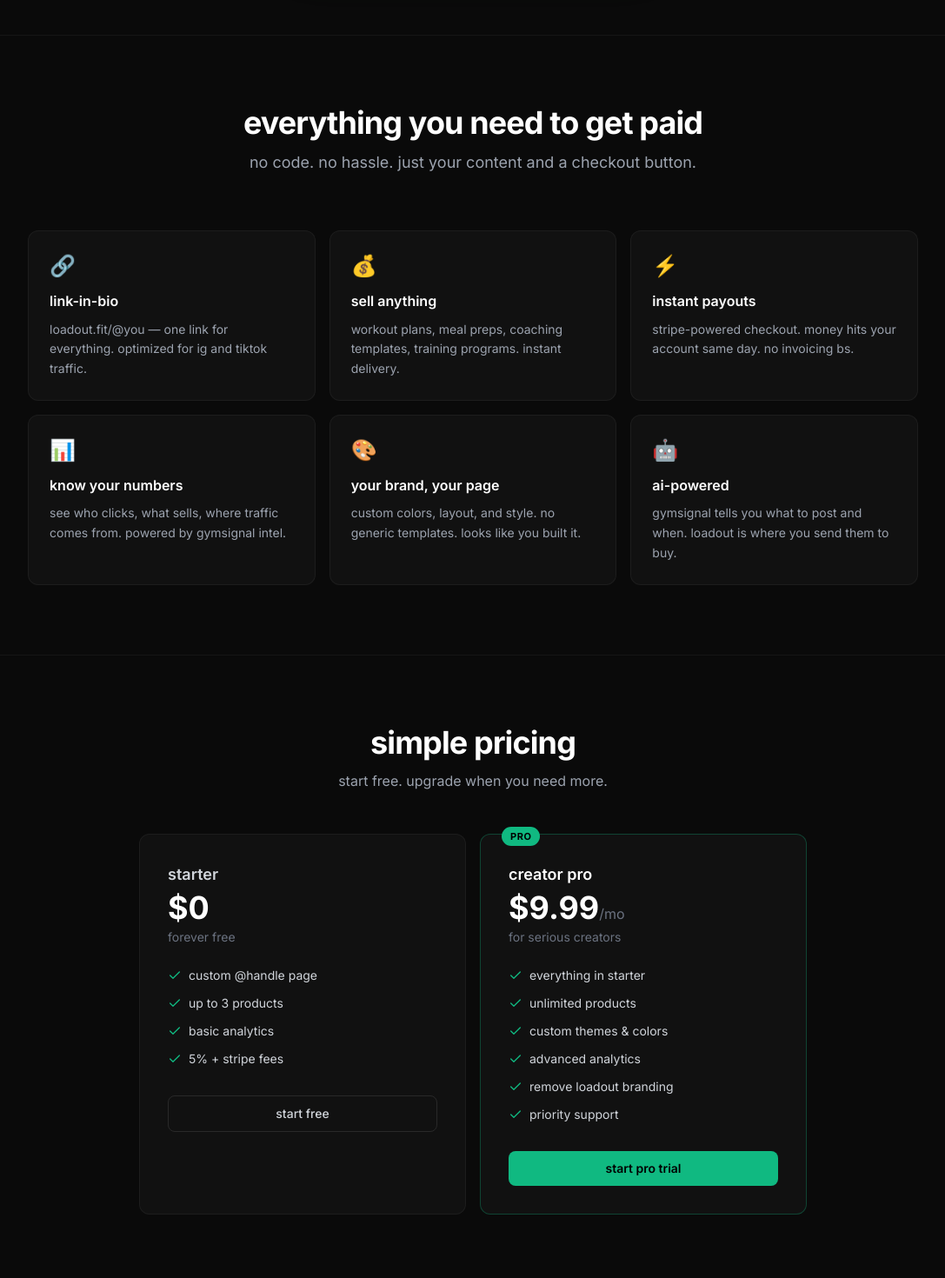
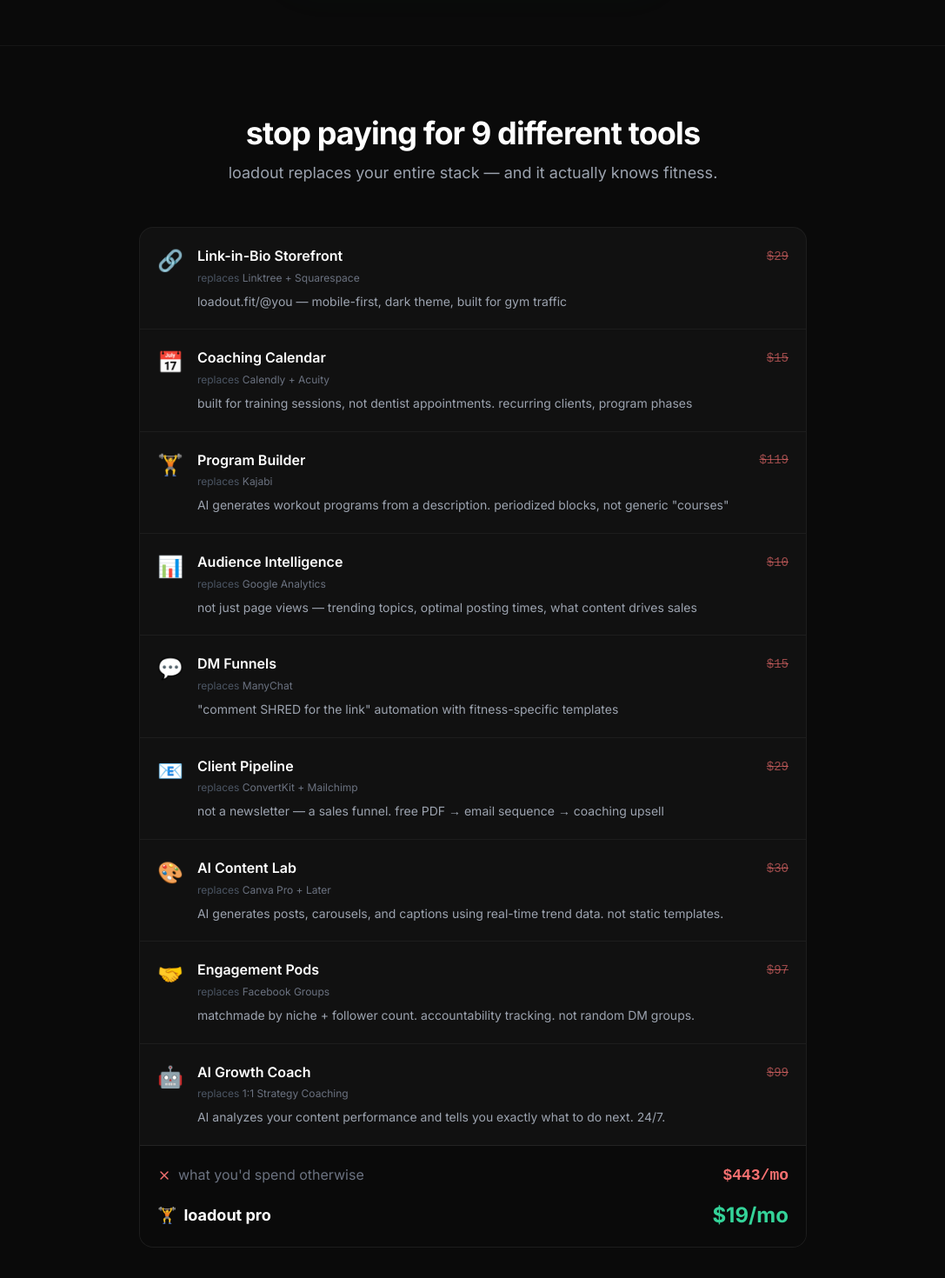
Before and after one commit to realworldbuilder/loadout, a Next.js app: page / in a window 1280 px wide. Shown: the part 1140-2610 px from the top of the page at 87% size, without its empty margins (96-1183 px from the left). Built offline with nearby package versions, Linux system fonts and the light colour scheme.

Commit message:
landing page: replaces section, stan comparison, AI exclusives, /mo pricing

```diff
--- a/src/app/page.tsx
+++ b/src/app/page.tsx
@@ -4,39 +4,84 @@
 import {
   ArrowRight,
   Check,
+  X,
 } from 'lucide-react';
 
-const features = [
+const toolComparison = [
   {
     emoji: '🔗',
-    title: 'link-in-bio',
-    desc: 'loadout.fit/@you — one link for everything. optimized for ig and tiktok traffic.',
+    tool: 'Link-in-Bio Storefront',
+    replaces: 'Linktree + Squarespace',
+    replaceCost: '$29',
+    loadoutVersion: 'loadout.fit/@you — mobile-first, dark theme, built for gym traffic',
   },
   {
-    emoji: '💰',
-    title: 'sell anything',
-    desc: 'workout plans, meal preps, coaching templates, training programs. instant delivery.',
+    emoji: '📅',
+    tool: 'Coaching Calendar',
+    replaces: 'Calendly + Acuity',
+    replaceCost: '$15',
+    loadoutVersion: 'built for training sessions, not dentist appointments. recurring clients, program phases',
   },
   {
-    emoji: '⚡',
-    title: 'instant payouts',
-    desc: 'stripe-powered checkout. money hits your account same day. no invoicing bs.',
+    emoji: '🏋️',
+    tool: 'Program Builder',
+    replaces: 'Kajabi',
+    replaceCost: '$119',
+    loadoutVersion: 'AI generates workout programs from a description. periodized blocks, not generic "courses"',
   },
   {
     emoji: '📊',
-    title: 'know your numbers',
-    desc: 'see who clicks, what sells, where traffic comes from. powered by gymsignal intel.',
+    tool: 'Audience Intelligence',
+    replaces: 'Google Analytics',
+    replaceCost: '$10',
+    loadoutVersion: 'not just page views — trending topics, optimal posting times, what content drives sales',
+  },
+  {
+    emoji: '💬',
+    tool: 'DM Funnels',
+    replaces: 'ManyChat',
+    replaceCost: '$15',
+    loadoutVersion: '"comment SHRED for the link" automation with fitness-specific templates',
+  },
+  {
+    emoji: '📧',
+    tool: 'Client Pipeline',
+    replaces: 'ConvertKit + Mailchimp',
+    replaceCost: '$29',
+    loadoutVersion: 'not a newsletter — a sales funnel. free PDF → email sequence → coaching upsell',
   },
   {
     emoji: '🎨',
-    title: 'your brand, your page',
-    desc: 'custom colors, layout, and style. no generic templates. looks like you built it.',
+    tool: 'AI Content Lab',
+    replaces: 'Canva Pro + Later',
+    replaceCost: '$30',
+    loadoutVersion: 'AI generates posts, carousels, and captions using real-time trend data. not static templates.',
+  },
+  {
+    emoji: '🤝',
+    tool: 'Engagement Pods',
+    replaces: 'Facebook Groups',
+    replaceCost: '$97',
+    loadoutVersion: 'matchmade by niche + follower count. accountability tracking. not random DM groups.',
   },
   {
     emoji: '🤖',
-    title: 'ai-powered',
-    desc: 'gymsignal tells you what to post and when. loadout is where you send them to buy.',
+    tool: 'AI Growth Coach',
+    replaces: '1:1 Strategy Coaching',
+    replaceCost: '$99',
+    loadoutVersion: 'AI analyzes your content performance and tells you exactly what to do next. 24/7.',
   },
+];
+
+const totalReplaceCost = toolComparison.reduce((a, t) => a + parseInt(t.replaceCost.replace('$', '')), 0);
+
+const onlyOnLoadout = [
+  { emoji: '🤖', title: 'AI Product Writer', desc: 'describe your program in 2 sentences → full listing in 10 seconds' },
+  { emoji: '💰', title: 'Trend-Powered Pricing', desc: '"creators in your niche charge $24-34 for shred programs. you\'re undercharging."' },
+  { emoji: '🎯', title: 'Smart Promote Alerts', desc: '"cutting season trending 92% — push your shred program NOW"' },
+  { emoji: '📐', title: 'Workout Plan Builder', desc: 'drag-and-drop program design. export as PDF or deliver in-app via M2M' },
+  { emoji: '📈', title: 'Competitor Intel', desc: 'see what similar creators sell, at what price, and what\'s working' },
+  { emoji: '🧠', title: 'M2M Voice Delivery', desc: 'clients get your programs delivered to their wrist. train by voice, not screenshots' },
 ];
 
 export default function HomePage() {
@@ -65,9 +110,8 @@
       </nav>
 
       {/* Hero */}
-      <section className="pt-28 pb-20 px-6">
+      <section className="pt-28 pb-16 px-6">
         <div className="max-w-4xl mx-auto text-center">
-          {/* Badge */}
           <div className="inline-flex items-center gap-2 bg-emerald-500/10 border border-emerald-500/20 text-emerald-400 text-xs font-medium px-3 py-1.5 rounded-full mb-8">
             <span className="w-1.5 h-1.5 bg-emerald-400 rounded-full animate-pulse" />
             powered by gymsignal intelligence
@@ -82,9 +126,9 @@
           </h1>
 
           <p className="text-lg md:text-xl text-gray-400 mb-10 max-w-2xl mx-auto leading-relaxed">
-            the all-in-one storefront for fitness creators.
-            link-in-bio, digital products, instant payments.
-            built for people who live in the gym.
+            the all-in-one creator OS for fitness.
+            storefront, AI tools, coaching calendar, content lab, analytics —
+            all in one place. built for people who live in the gym.
           </p>
 
           <div className="flex flex-col sm:flex-row gap-3 justify-center items-center mb-12">
@@ -101,7 +145,7 @@
           <div className="flex items-center justify-center gap-6 text-xs text-gray-500">
             <span className="flex items-center gap-1.5">
               <Check className="h-3.5 w-3.5 text-emerald-500" />
-              free to start
+              free tier available
             </span>
             <span className="flex items-center gap-1.5">
               <Check className="h-3.5 w-3.5 text-emerald-500" />
@@ -109,7 +153,7 @@
             </span>
             <span className="flex items-center gap-1.5">
               <Check className="h-3.5 w-3.5 text-emerald-500" />
-              instant payouts
+              ai-powered everything
             </span>
           </div>
         </div>
@@ -119,7 +163,6 @@
       <section className="pb-20 px-6">
         <div className="max-w-md mx-auto">
           <div className="bg-[#111] rounded-2xl border border-white/10 p-6 shadow-2xl shadow-emerald-500/5">
-            {/* Fake profile card */}
             <div className="flex items-center gap-4 mb-6">
               <div className="w-16 h-16 rounded-full bg-gradient-to-br from-emerald-400 to-teal-600 flex items-center justify-center text-2xl">
                 💪
@@ -130,36 +173,26 @@
               </div>
             </div>
 
-            {/* Fake product cards */}
             <div className="space-y-3">
-              <div className="bg-[#1a1a1a] rounded-xl p-4 border border-white/5 flex justify-between items-center">
-                <div>
-                  <p className="font-medium text-sm">12-Week Shred Program</p>
-                  <p className="text-xs text-gray-500">PDF · 847 sold</p>
+              {[
+                { name: '12-Week Shred Program', meta: 'PDF · 847 sold', price: '$29' },
+                { name: 'Meal Prep Masterclass', meta: 'PDF · 412 sold', price: '$19' },
+                { name: '1:1 Coaching (Monthly)', meta: 'coaching · 23 active', price: '$149' },
+              ].map((p) => (
+                <div key={p.name} className="bg-[#1a1a1a] rounded-xl p-4 border border-white/5 flex justify-between items-center">
+                  <div>
+                    <p className="font-medium text-sm">{p.name}</p>
+                    <p className="text-xs text-gray-500">{p.meta}</p>
+                  </div>
+                  <span className="text-emerald-400 font-bold text-sm">{p.price}</span>
                 </div>
-                <span className="text-emerald-400 font-bold text-sm">$29</span>
-              </div>
-              <div className="bg-[#1a1a1a] rounded-xl p-4 border border-white/5 flex justify-between items-center">
-                <div>
-                  <p className="font-medium text-sm">Meal Prep Masterclass</p>
-                  <p className="text-xs text-gray-500">PDF · 412 sold</p>
-                </div>
-                <span className="text-emerald-400 font-bold text-sm">$19</span>
-              </div>
-              <div className="bg-[#1a1a1a] rounded-xl p-4 border border-white/5 flex justify-between items-center">
-                <div>
-                  <p className="font-medium text-sm">1:1 Coaching (Monthly)</p>
-                  <p className="text-xs text-gray-500">coaching · 23 active</p>
-                </div>
-                <span className="text-emerald-400 font-bold text-sm">$149</span>
-              </div>
+              ))}
             </div>
 
-            {/* Fake social links */}
             <div className="flex justify-center gap-3 mt-6">
-              {['instagram', 'tiktok', 'youtube', 'twitter'].map((s) => (
+              {['I', 'T', 'Y', 'X'].map((s) => (
                 <div key={s} className="w-9 h-9 rounded-full bg-white/5 flex items-center justify-center text-gray-500 text-xs font-mono">
-                  {s[0].toUpperCase()}
+                  {s}
                 </div>
               ))}
             </div>
@@ -169,19 +202,76 @@
         </div>
       </section>
 
-      {/* Features */}
+      {/* ========== REPLACES SECTION ========== */}
       <section className="py-20 px-6 border-t border-white/5">
-        <div className="max-w-5xl mx-auto">
-          <div className="text-center mb-16">
-            <h2 className="text-3xl md:text-4xl font-bold tracking-tight mb-3">everything you need to get paid</h2>
-            <p className="text-gray-400 text-lg">no code. no hassle. just your content and a checkout button.</p>
+        <div className="max-w-3xl mx-auto">
+          <div className="text-center mb-12">
+            <h2 className="text-3xl md:text-4xl font-bold tracking-tight mb-3">
+              stop paying for 9 different tools
+            </h2>
+            <p className="text-gray-400 text-lg">loadout replaces your entire stack — and it actually knows fitness.</p>
+          </div>
+
+          {/* Tool comparison list */}
+          <div className="bg-[#111] rounded-2xl border border-white/5 overflow-hidden">
+            {toolComparison.map((tool, i) => (
+              <div
+                key={tool.tool}
+                className={`p-5 ${i !== toolComparison.length - 1 ? 'border-b border-white/5' : ''} hover:bg-white/[0.02] transition-colors`}
+              >
+                <div className="flex items-start gap-4">
+                  <span className="text-2xl shrink-0 mt-0.5">{tool.emoji}</span>
+                  <div className="flex-1 min-w-0">
+                    <div className="flex items-center justify-between mb-1">
+                      <h3 className="font-semibold text-white">{tool.tool}</h3>
+                      <span className="text-red-400/60 text-sm font-mono line-through shrink-0 ml-2">{tool.replaceCost}</span>
+                    </div>
+                    <p className="text-xs text-gray-600 mb-2">
+                      replaces <span className="text-gray-500">{tool.replaces}</span>
+                    </p>
+                    <p className="text-sm text-gray-400 leading-relaxed">{tool.loadoutVersion}</p>
+                  </div>
+                </div>
+              </div>
+            ))}
+
+            {/* Total */}
+            <div className="p-5 bg-[#0a0a0a] border-t border-white/10">
+              <div className="flex items-center justify-between mb-4">
+                <div className="flex items-center gap-2">
+                  <X className="h-4 w-4 text-red-400" />
+                  <span className="text-gray-500">what you&apos;d spend otherwise</span>
+                </div>
+                <span className="text-red-400 font-bold text-lg font-mono">${totalReplaceCost}/mo</span>
+              </div>
+              <div className="flex items-center justify-between">
+                <div className="flex items-center gap-2">
+                  <span className="text-lg">🏋️</span>
+                  <span className="font-bold text-white text-lg">loadout pro</span>
+                </div>
+                <span className="text-emerald-400 font-bold text-2xl">$19/mo</span>
+              </div>
+            </div>
+          </div>
+        </div>
+      </section>
+
+      {/* ========== ONLY ON LOADOUT ========== */}
+      <section className="py-20 px-6 border-t border-white/5">
+        <div className="max-w-4xl mx-auto">
+          <div className="text-center mb-12">
+            <p className="text-emerald-400 text-xs font-mono uppercase tracking-widest mb-3">loadout exclusive</p>
+            <h2 className="text-3xl md:text-4xl font-bold tracking-tight mb-3">
+              stuff stan can&apos;t do
+            </h2>
+            <p className="text-gray-400 text-lg">because generic creator tools don&apos;t understand the gym.</p>
           </div>
 
           <div className="grid md:grid-cols-2 lg:grid-cols-3 gap-4">
-            {features.map((f) => (
+            {onlyOnLoadout.map((f) => (
               <div key={f.title} className="bg-[#111] rounded-xl border border-white/5 p-6 hover:border-emerald-500/20 transition-colors">
                 <span className="text-2xl mb-3 block">{f.emoji}</span>
-                <h3 className="font-semibold mb-2">{f.title}</h3>
+                <h3 className="font-semibold mb-2 text-white">{f.title}</h3>
                 <p className="text-sm text-gray-400 leading-relaxed">{f.desc}</p>
               </div>
             ))}
@@ -189,65 +279,77 @@
         </div>
       </section>
 
-      {/* Pricing */}
+      {/* ========== PRICING ========== */}
       <section className="py-20 px-6 border-t border-white/5">
-        <div className="max-w-3xl mx-auto">
+        <div className="max-w-4xl mx-auto">
           <div className="text-center mb-12">
             <h2 className="text-3xl md:text-4xl font-bold tracking-tight mb-3">simple pricing</h2>
-            <p className="text-gray-400">start free. upgrade when you need more.</p>
+            <p className="text-gray-400">stan charges $29/mo with no free tier. we do better.</p>
           </div>
 
-          <div className="grid md:grid-cols-2 gap-4">
+          <div className="grid md:grid-cols-3 gap-4">
             {/* Free */}
-            <div className="bg-[#111] rounded-xl border border-white/5 p-8">
+            <div className="bg-[#111] rounded-xl border border-white/5 p-7">
               <div className="mb-6">
-                <h3 className="text-lg font-semibold mb-1 text-gray-300">starter</h3>
+                <h3 className="text-base font-semibold mb-1 text-gray-400">starter</h3>
                 <div className="text-4xl font-bold">$0</div>
-                <p className="text-sm text-gray-500 mt-1">forever free</p>
+                <p className="text-sm text-gray-600 mt-1">forever free</p>
               </div>
 
-              <ul className="space-y-3 mb-8 text-sm">
-                {['custom @handle page', 'up to 3 products', 'basic analytics', '5% + stripe fees'].map((item) => (
-                  <li key={item} className="flex items-center gap-2 text-gray-300">
-                    <Check className="h-4 w-4 text-emerald-500 shrink-0" />
+              <ul className="space-y-2.5 mb-8 text-sm">
+                {[
+                  'custom @handle page',
+                  'up to 3 products',
+                  'basic analytics',
+                  'stripe payments',
+                  '5% platform fee',
+                ].map((item) => (
+                  <li key={item} className="flex items-center gap-2 text-gray-400">
+                    <Check className="h-3.5 w-3.5 text-emerald-500/60 shrink-0" />
                     {item}
                   </li>
                 ))}
               </ul>
 
-              <Link href="/signup" className="block text-center text-sm font-medium py-2.5 rounded-lg border border-white/10 text-gray-300 hover:text-white hover:border-white/20 transition-colors">
+              <Link href="/signup" className="block text-center text-sm font-medium py-2.5 rounded-lg border border-white/10 text-gray-400 hover:text-white hover:border-white/20 transition-colors">
                 start free
               </Link>
             </div>
 
             {/* Pro */}
-            <div className="bg-[#111] rounded-xl border border-emerald-500/30 p-8 relative">
+            <div className="bg-[#111] rounded-xl border border-emerald-500/30 p-7 relative">
               <div className="absolute -top-3 left-6">
                 <span className="bg-emerald-500 text-black text-[11px] font-bold px-2.5 py-1 rounded-full uppercase tracking-wider">
-                  pro
+                  most popular
                 </span>
               </div>
 
               <div className="mb-6">
-                <h3 className="text-lg font-semibold mb-1 text-white">creator pro</h3>
+                <h3 className="text-base font-semibold mb-1 text-white">pro</h3>
                 <div className="text-4xl font-bold">
-                  $9.99
+                  $19
                   <span className="text-base font-normal text-gray-500">/mo</span>
                 </div>
-                <p className="text-sm text-gray-500 mt-1">for serious creators</p>
+                <p className="text-sm text-gray-600 mt-1">everything you need</p>
               </div>
 
-              <ul className="space-y-3 mb-8 text-sm">
+              <ul className="space-y-2.5 mb-8 text-sm">
                 {[
                   'everything in starter',
                   'unlimited products',
-                  'custom themes & colors',
+                  'AI product writer',
+                  'AI content lab',
+                  'coaching calendar',
+                  'DM funnels',
+                  'client pipeline (email)',
+                  'engagement pods',
                   'advanced analytics',
-                  'remove loadout branding',
-                  'priority support',
+                  'custom themes',
+                  'remove branding',
+                  'smart promote alerts',
                 ].map((item) => (
                   <li key={item} className="flex items-center gap-2 text-gray-300">
-                    <Check className="h-4 w-4 text-emerald-500 shrink-0" />
+                    <Check className="h-3.5 w-3.5 text-emerald-500 shrink-0" />
                     {item}
                   </li>
                 ))}
@@ -256,6 +358,57 @@
               <Link href="/signup?plan=pro" className="block text-center text-sm font-semibold py-2.5 rounded-lg bg-emerald-500 text-black hover:bg-emerald-400 transition-colors">
                 start pro trial
               </Link>
+            </div>
+
+            {/* Compare */}
+            <div className="bg-[#111] rounded-xl border border-red-500/10 p-7 relative opacity-60">
+              <div className="absolute -top-3 left-6">
+                <span className="bg-red-500/20 text-red-400 text-[11px] font-bold px-2.5 py-1 rounded-full uppercase tracking-wider">
+                  the other guys
+                </span>
+              </div>
+
+              <div className="mb-6">
+                <h3 className="text-base font-semibold mb-1 text-gray-400">stan.store</h3>
+                <div className="text-4xl font-bold text-gray-400">
+                  $29
+                  <span className="text-base font-normal text-gray-600">/mo</span>
+                </div>
+                <p className="text-sm text-gray-600 mt-1">no free tier</p>
+              </div>
+
+              <ul className="space-y-2.5 mb-8 text-sm">
+                {[
+                  'link-in-bio page',
+                  'digital products',
+                  'calendar bookings',
+                  'course builder',
+                  'email list',
+                  'analytics',
+                  'social templates',
+                ].map((item) => (
+                  <li key={item} className="flex items-center gap-2 text-gray-500">
+                    <Check className="h-3.5 w-3.5 text-gray-600 shrink-0" />
+                    {item}
+                  </li>
+                ))}
+                {[
+                  'no AI tools',
+                  'no trend intelligence',
+                  'no fitness focus',
+                  'no engagement pods',
+                  'no voice delivery',
+                ].map((item) => (
+                  <li key={item} className="flex items-center gap-2 text-gray-600">
+                    <X className="h-3.5 w-3.5 text-red-500/40 shrink-0" />
+                    {item}
+                  </li>
+                ))}
+              </ul>
+
+              <div className="block text-center text-sm font-medium py-2.5 rounded-lg border border-white/5 text-gray-600 cursor-not-allowed">
+                $10 more for less
+              </div>
             </div>
           </div>
         </div>
@@ -281,9 +434,25 @@
             <div className="flex items-center gap-2 text-white">
               <span className="text-lg">🏋️</span>
               <span className="text-sm font-medium">Loadout</span>
-              <span className="text-[10px] text-emerald-500">storefronts</span>
+              <span className="text-[10px] text-emerald-500">creator OS</span>
             </div>
           </div>
+        </div>
+      </section>
+
+      {/* Final CTA */}
+      <section className="py-20 px-6 border-t border-white/5">
+        <div className="max-w-2xl mx-auto text-center">
+          <h2 className="text-3xl md:text-4xl font-bold tracking-tight mb-4">
+            ready to build your loadout?
+          </h2>
+          <p className="text-gray-400 text-lg mb-8">
+            free to start. no credit card. your storefront live in 5 minutes.
+          </p>
+          <Link href="/signup" className="group inline-flex items-center gap-2 bg-white text-black font-semibold px-10 py-4 rounded-xl hover:bg-gray-100 transition-all text-lg">
+            get started free
+            <ArrowRight className="h-5 w-5 group-hover:translate-x-1 transition-transform" />
+          </Link>
         </div>
       </section>
 
```
Also changed, not shown: 21 other files (tests, documents, lock files or other folders).
